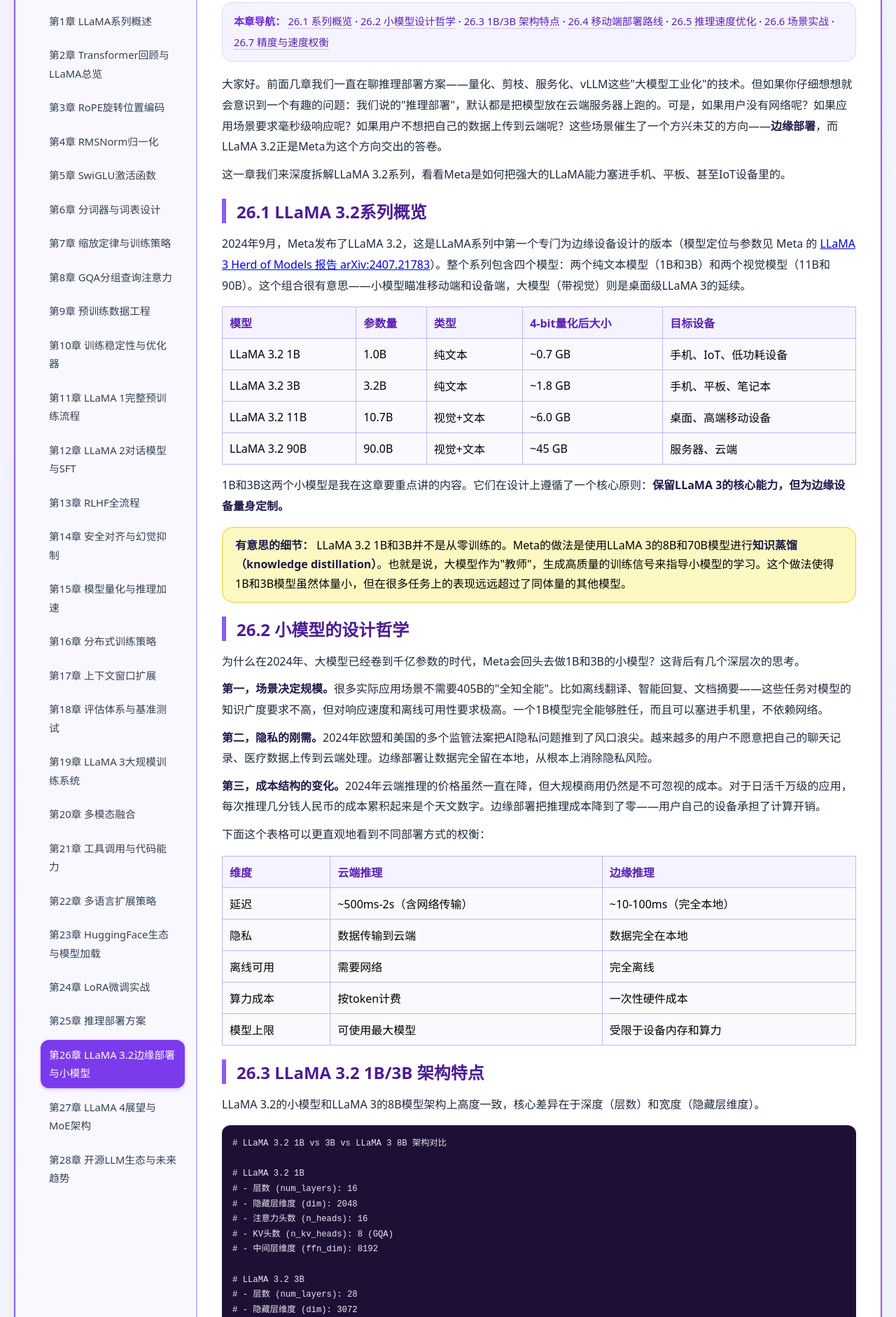
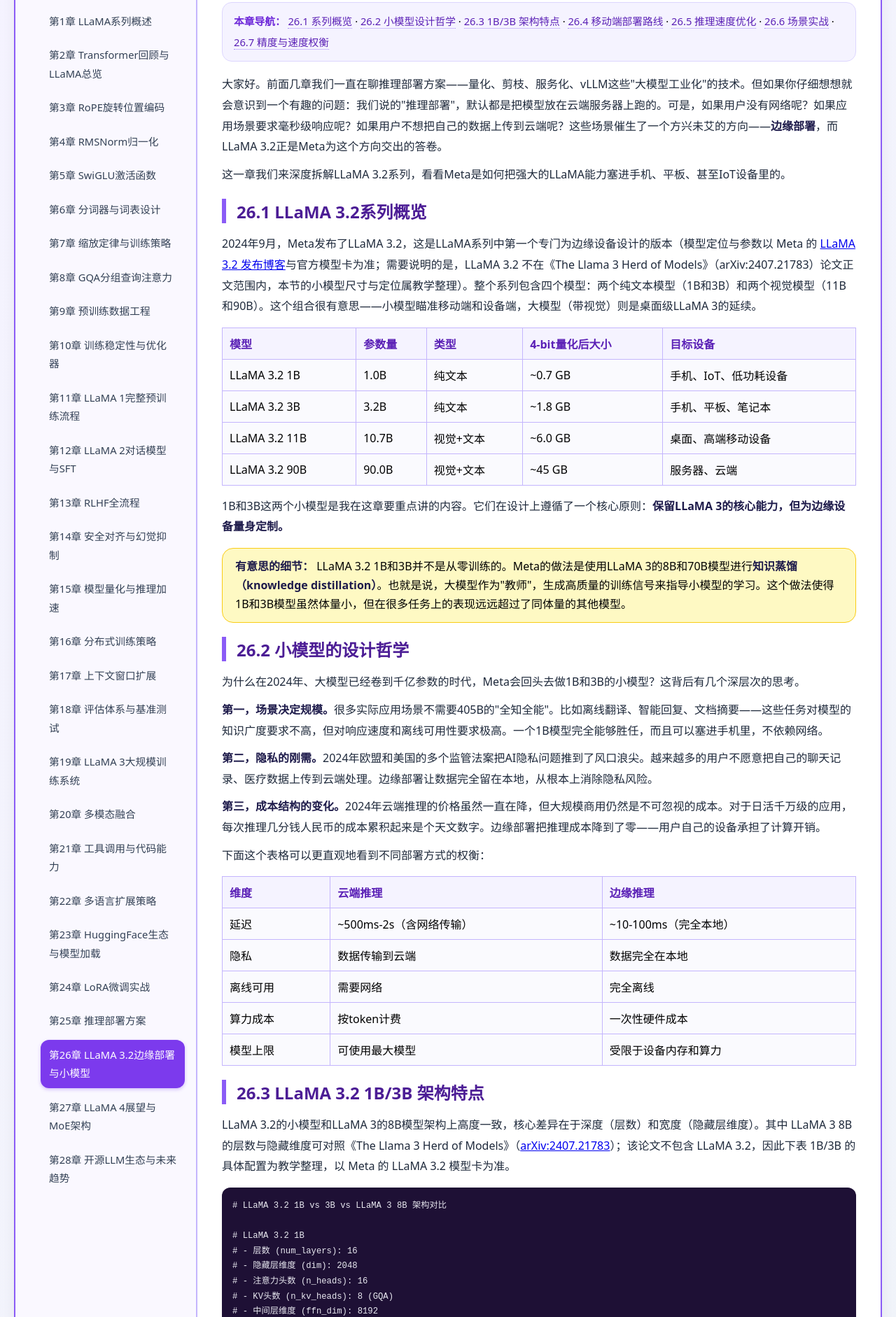
Before and after one commit to 1998x-stack/llama-tutorial, a plain HTML site: page 26.html in a window 1280 px wide. Shown: the part 115-1997 px from the top of the page at 70% size. Drawn offline with Linux system fonts and the light colour scheme.

Commit message:
fix(llama-tutorial): correct LLaMA 3.2 source attribution in chapter 26
The Llama 3 Herd of Models (arXiv:2407.21783) never mentions LLaMA 3.2 and
has no 1B/3B text models. Point 3.2 model positioning/params to Meta's 3.2
release blog and model card, mark the small-model sizes as teaching material,
and keep the paper reference only for LLaMA 3 8B architecture.

```diff
--- a/26.html
+++ b/26.html
@@ -63,7 +63,7 @@
 
         <h2 id="sec-26-1">26.1 LLaMA 3.2系列概览</h2>
 
-        <p>2024年9月，Meta发布了LLaMA 3.2，这是LLaMA系列中第一个专门为边缘设备设计的版本（模型定位与参数见 Meta 的 <a href="https://arxiv.org/abs/2407.21783">LLaMA 3 Herd of Models 报告 arXiv:2407.21783</a>）。整个系列包含四个模型：两个纯文本模型（1B和3B）和两个视觉模型（11B和90B）。这个组合很有意思——小模型瞄准移动端和设备端，大模型（带视觉）则是桌面级LLaMA 3的延续。</p>
+        <p>2024年9月，Meta发布了LLaMA 3.2，这是LLaMA系列中第一个专门为边缘设备设计的版本（模型定位与参数以 Meta 的 <a href="https://ai.meta.com/blog/llama-3-2-connect-2024-vision-edge-mobile-devices/">LLaMA 3.2 发布博客</a>与官方模型卡为准；需要说明的是，LLaMA 3.2 不在《The Llama 3 Herd of Models》（arXiv:2407.21783）论文正文范围内，本节的小模型尺寸与定位属教学整理）。整个系列包含四个模型：两个纯文本模型（1B和3B）和两个视觉模型（11B和90B）。这个组合很有意思——小模型瞄准移动端和设备端，大模型（带视觉）则是桌面级LLaMA 3的延续。</p>
 
         <table>
             <tr>
@@ -156,7 +156,7 @@
 
         <h2 id="sec-26-3">26.3 LLaMA 3.2 1B/3B 架构特点</h2>
 
-        <p>LLaMA 3.2的小模型和LLaMA 3的8B模型架构上高度一致，核心差异在于深度（层数）和宽度（隐藏层维度）。</p>
+        <p>LLaMA 3.2的小模型和LLaMA 3的8B模型架构上高度一致，核心差异在于深度（层数）和宽度（隐藏层维度）。其中 LLaMA 3 8B 的层数与隐藏维度可对照《The Llama 3 Herd of Models》（<a href="https://arxiv.org/abs/2407.21783">arXiv:2407.21783</a>）；该论文不包含 LLaMA 3.2，因此下表 1B/3B 的具体配置为教学整理，以 Meta 的 LLaMA 3.2 模型卡为准。</p>
 
         <pre><code># LLaMA 3.2 1B vs 3B vs LLaMA 3 8B 架构对比
 
```
